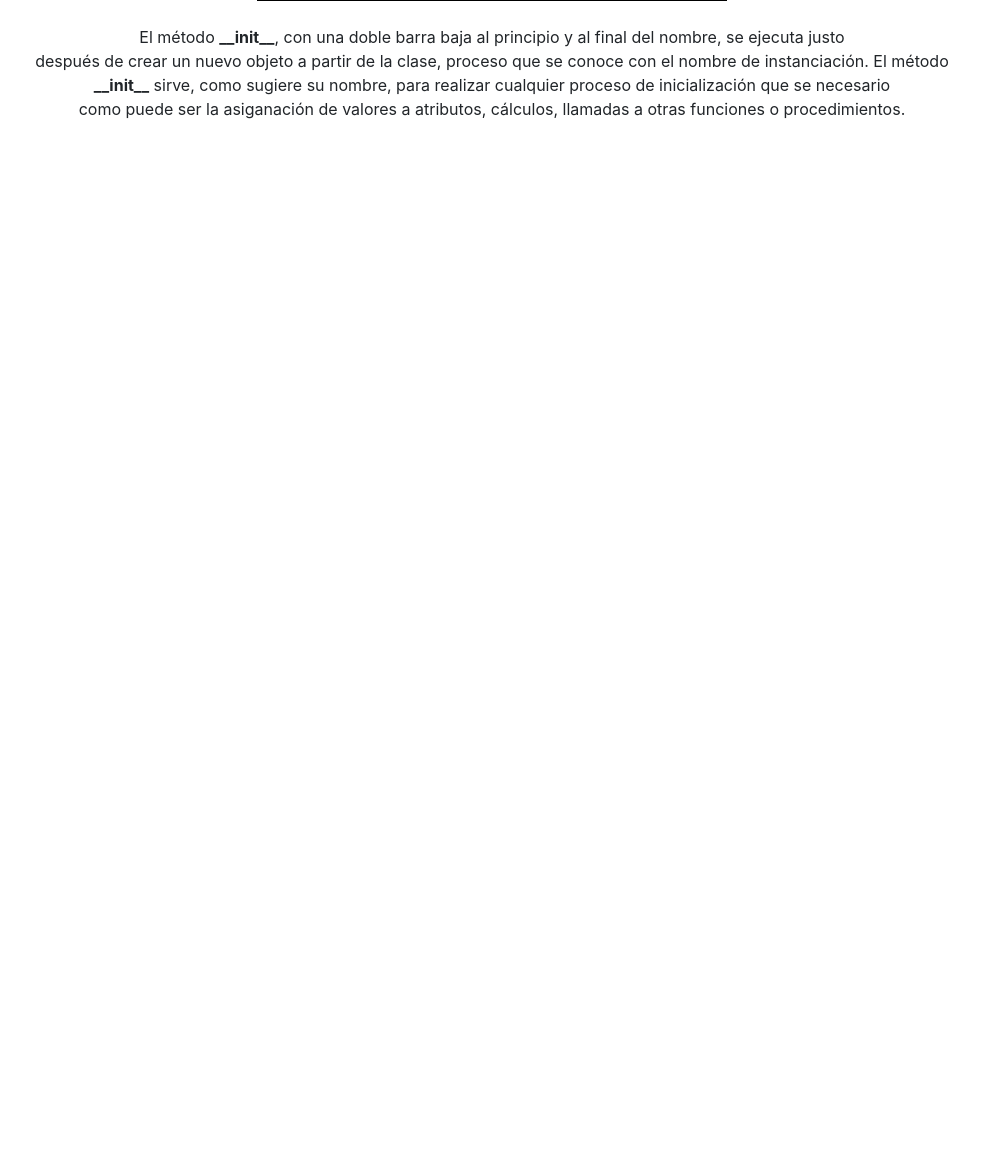
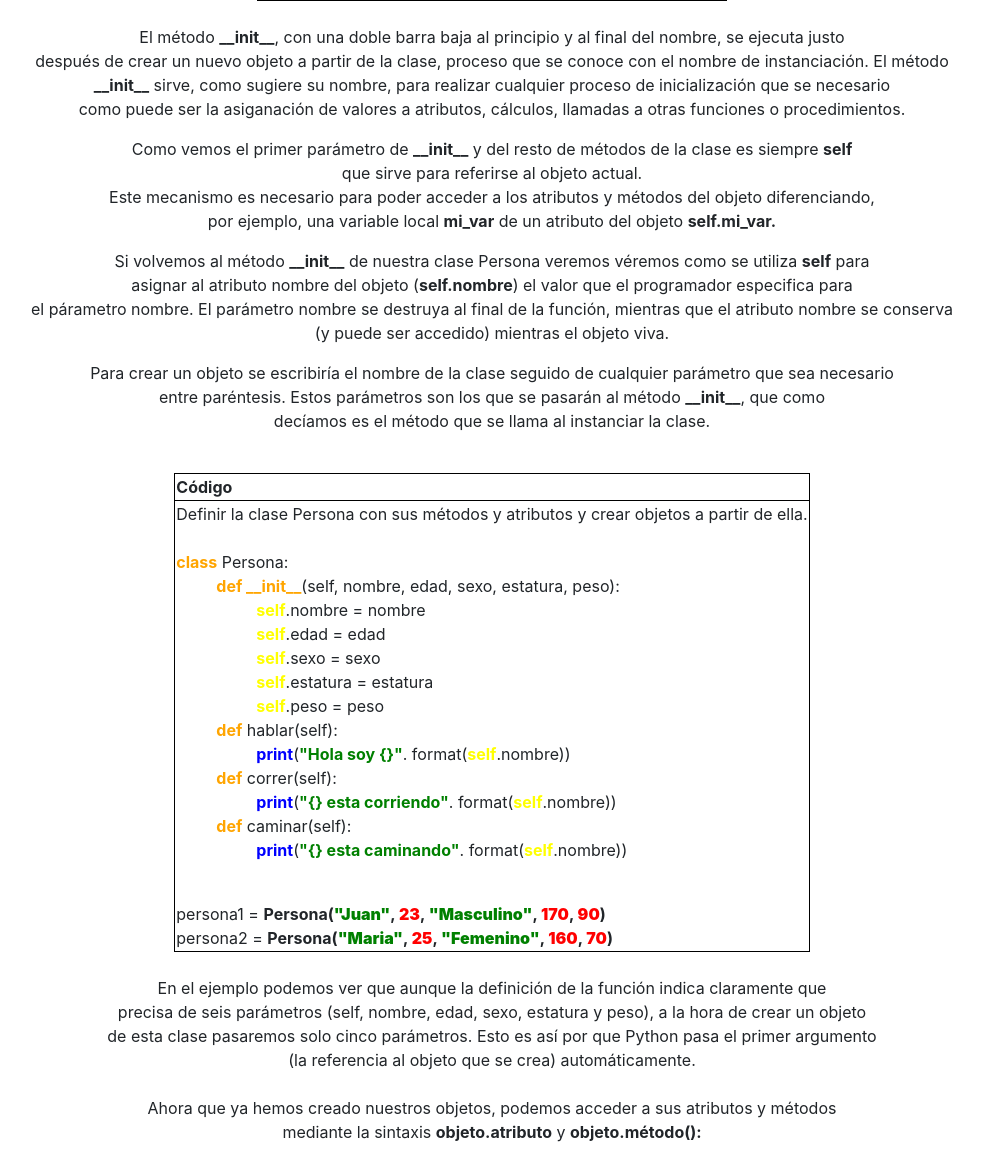
Before and after one commit to Rataricc/InfoPython, a Django app: page /Usuarios/poo/ in a window 1280 px wide. Shown: the part 3262-4422 px from the top of the page, without its empty margins (148-1131 px from the left). Before the commit the page ends 3381 px from the top, so only its background shows below. Run offline with Django 4.2, Linux system fonts and the light colour scheme; the visitor is signed in with stand-in values (Sample User, id 1); some libraries are stand-ins or nearby versions.

Commit message:
Sigo modificando el template de poo.html

```diff
--- a/src/templates/usuarios/poo.html
+++ b/src/templates/usuarios/poo.html
@@ -148,6 +148,71 @@
 					<strong>__init__</strong> sirve, como sugiere su nombre, para realizar cualquier proceso de inicialización que se necesario <br>
 					como puede ser la asiganación de valores a atributos, cálculos, llamadas a otras funciones o procedimientos.
 				</p>
+				<p>
+					Como vemos el primer parámetro de <strong>__init__</strong> y del resto de métodos de la clase es siempre <strong>self</strong><br>
+					que sirve para referirse al objeto actual. <br>
+					Este mecanismo es necesario para poder acceder a los atributos y métodos del objeto diferenciando, <br>
+					por ejemplo, una variable local <strong>mi_var</strong> de un atributo del objeto <strong>self.mi_var.</strong>
+				</p>
+				<p>
+					Si volvemos al método <strong>__init__</strong> de nuestra clase Persona veremos véremos como se utiliza <strong>self</strong> para <br>
+					asignar al atributo nombre del objeto (<strong>self.nombre</strong>) el valor que el programador especifica para <br>
+					el párametro nombre. El parámetro nombre se destruya al final de la función, mientras que el atributo nombre se conserva <br>
+					(y puede ser accedido) mientras el objeto viva.
+				</p>
+				<p>
+					Para crear un objeto se escribiría el nombre de la clase seguido de cualquier parámetro que sea necesario <br>
+					entre paréntesis. Estos parámetros son los que se pasarán al método <strong>__init__</strong>, que como <br>
+					decíamos es el método que se llama al instanciar la clase.
+				</p>
+				<br>
+				<table>
+					<tr>
+						<th>Código</th>
+					</tr>
+					<tr>
+						<td>
+							Definir la clase Persona con sus métodos y atributos y crear objetos a partir de ella. <br><br>
+							<strong style="color: orange;">class</strong> Persona:
+							<ul>
+								<strong style="color: orange;">def __init__</strong>(self, nombre, edad, sexo, estatura, peso):
+								<ul>
+									<strong style="color: yellow;">self</strong>.nombre = nombre <br>
+									<strong style="color: yellow;">self</strong>.edad = edad <br>
+									<strong style="color: yellow;">self</strong>.sexo = sexo <br>
+									<strong style="color: yellow;">self</strong>.estatura = estatura <br>
+									<strong style="color: yellow;">self</strong>.peso = peso
+								</ul>
+								<strong style="color: orange;">def</strong> hablar(self):
+								<ul>
+									<strong style="color: blue;">print</strong>(<strong style="color: green;">"Hola soy {}"</strong>. format(<strong style="color: yellow;">self</strong>.nombre))
+								</ul>
+								<strong style="color: orange;">def</strong> correr(self):
+								<ul>
+									<strong style="color: blue;">print</strong>(<strong style="color: green;">"{} esta corriendo"</strong>. format(<strong style="color: yellow;">self</strong>.nombre))
+								</ul>
+								<strong style="color: orange;">def</strong> caminar(self):
+								<ul>
+									<strong style="color: blue;">print</strong>(<strong style="color: green;">"{} esta caminando"</strong>. format(<strong style="color: yellow;">self</strong>.nombre))
+								</ul>
+							</ul>
+							<br>
+							persona1 = <strong>Persona(<strong style="color: green;">"Juan"</strong>, <strong style="color: red;">23</strong>, <strong style="color: green;">"Masculino"</strong>, <strong style="color: red
+							;">170</strong>, <strong style="color: red;">90</strong>)</strong><br>
+							persona2 = <strong>Persona(<strong style="color: green;">"Maria"</strong>, <strong style="color: red;">25</strong>, <strong style="color: green;">"Femenino"</strong>, <strong style="color: red
+							;">160</strong>, <strong style="color: red;">70</strong>)</strong>
+						</td>
+					</tr>
+				</table>
+				<br>
+				<p>
+					En el ejemplo podemos ver que aunque la definición de la función indica claramente que <br>
+					precisa de seis parámetros (self, nombre, edad, sexo, estatura y peso), a la hora de crear un objeto <br>
+					de esta clase pasaremos solo cinco parámetros. Esto es así por que Python pasa el primer argumento <br>
+					(la referencia al objeto que se crea) automáticamente. <br><br>
+					Ahora que ya hemos creado nuestros objetos, podemos acceder a sus atributos y métodos <br>
+					mediante la sintaxis <strong>objeto.atributo</strong> y <strong>objeto.método():</strong>
+				</p>
 			</center>
 		</article>
 	</section>
```
